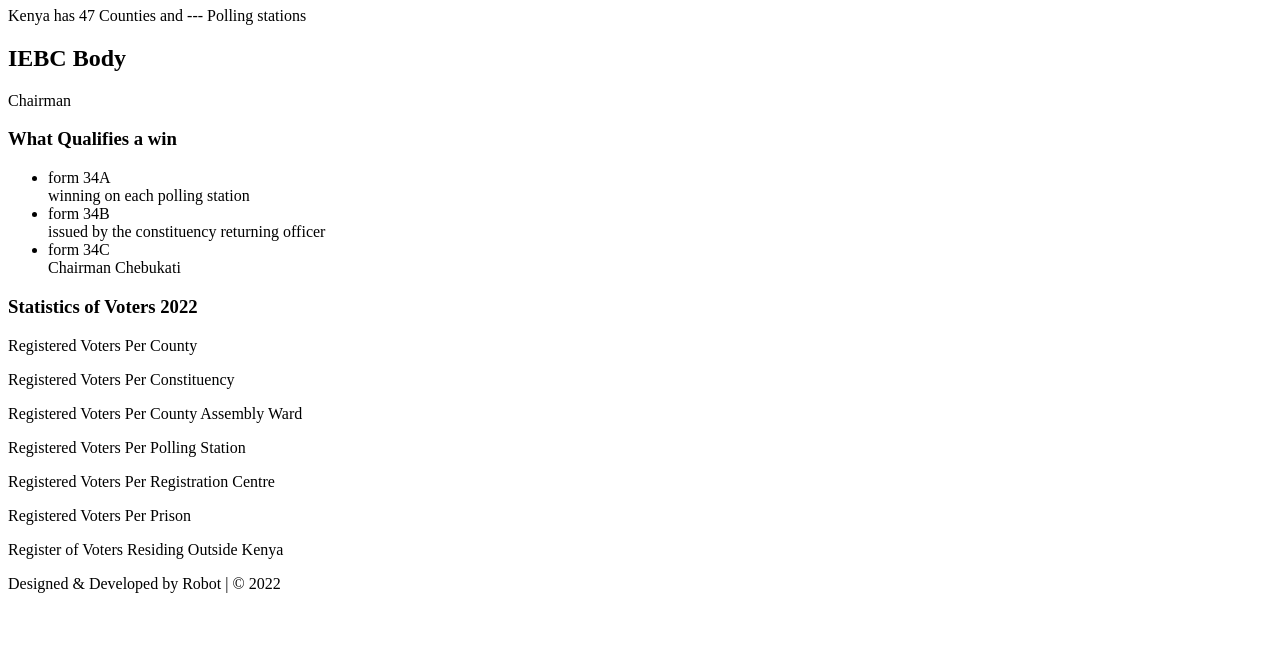
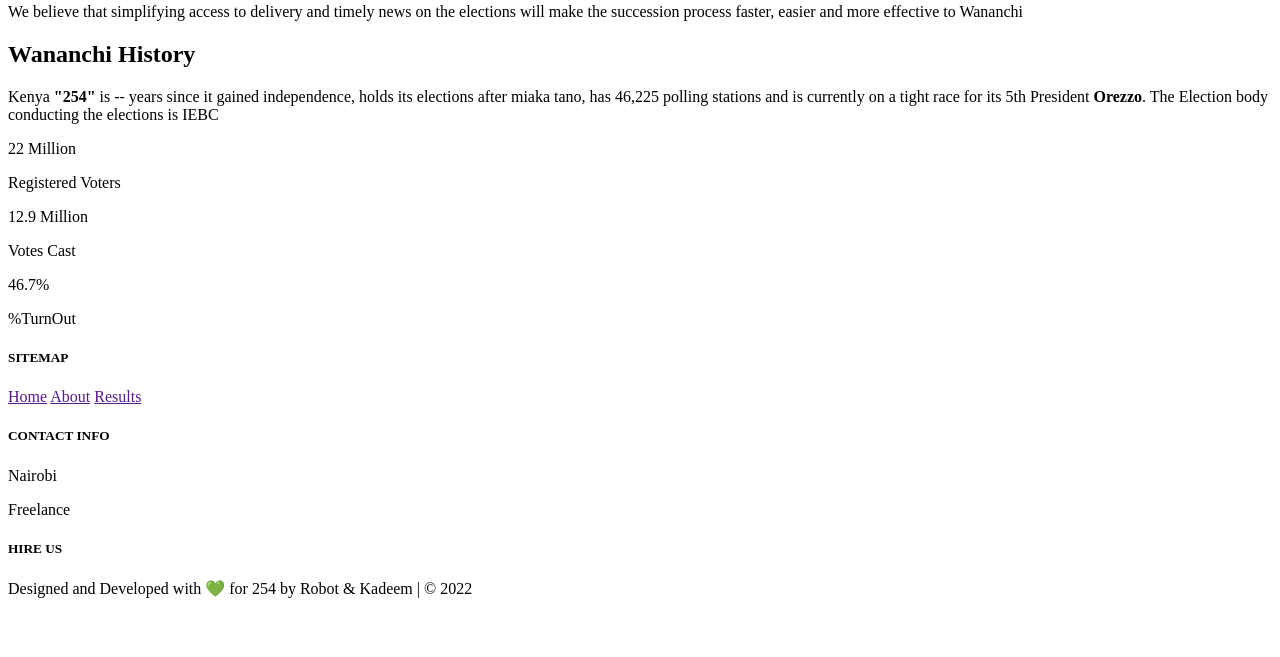
Before and after one commit to ngala21/mhesh, a plain HTML site: page mhesh/about.html in a window 1280 px wide. Shown: the part 143-800 px from the top of the page. Drawn offline with Linux system fonts and the light colour scheme.

Commit message:
designed a wireframe and changed the html content

```diff
--- a/mhesh/about.html
+++ b/mhesh/about.html
@@ -2,13 +2,21 @@
 <html lang="en" dir="ltr">
 
 <head>
-    <title>Kenya 2022 General Elections</title>
+    <!-- Meta Tags -->
+    <meta charset="utf-8">
+    <meta name="author" content="Robot,Kadeem">
+    <meta name="description" content="Provisional Results for 2022 Kenya General Election">
+    <meta name="keywords" content="Kenya, Provisional Results, 2022, General Election">
+    <!-- Page Title -->
+    <title>About | Kenya's Choice</title>
     <!-- favicon -->
-    <link rel="shortcut icon" href="favicon.ico" type="image/x-icon">
+    <link rel="shortcut icon" href="images/ke.png" type="image/x-icon">
 </head>
 
 <body>
+    <div class="header">
         <nav>
+            <a href="">Kenya's Choice</a>
             <ul>
                 <li><a href="index.html">Home</a></li>
                 <li><a href="about.html">About</a></li>
@@ -16,39 +24,68 @@
             </ul>
         </nav>
 
-    <h1>Elimisha Mwananchi</h1>
+    </div>
 
+    <div class="about">
         <p>
-            Kenya has 47 Counties and --- Polling stations
+            We are on a mission to Elimisha Wananchi and Update them on the latest news on nani amechukua kiti na ni ya mtaa gani
         </p>
-    <h2>IEBC Body</h2>
-        <p>Chairman</p>
+        <p>
+            We believe that simplifying access to delivery and timely news on the elections will make the succession process faster, easier and more effective to Wananchi
+        </p>
 
-    <h3>What Qualifies a win</h3>
-        <ul>
-            <li>form 34A</li>
-            winning on each polling station
-            <li>form 34B</li>
-            issued by the constituency returning officer
-            <li>form 34C</li>
-            Chairman Chebukati
+        <h2>Wananchi History</h2>
+        <p>
+            Kenya <strong>"254"</strong> is -- years since it gained independence, holds its elections after miaka tano, has 46,225 polling stations and is currently on a tight race for its 5th President <strong>Orezzo</strong>. The Election body conducting the elections is <abbr>IEBC</abbr>
+        </p>
 
-        </ul>
 
-    <h3>Statistics of Voters 2022</h3>
-    <p>Registered Voters Per County</p>
-    <p>Registered Voters Per Constituency</p>
-    <p>Registered Voters Per County Assembly Ward</p>
-    <p>Registered Voters Per Polling Station</p>
-    <p>Registered Voters Per Registration Centre</p>
-    <p>Registered Voters Per Prison</p>
-    <p>Register of Voters Residing Outside Kenya</p>
+        <div class="row">
+            <!-- All the text on this row should be bolded -->
+            <div class="form-a">
+                <p>22 Million</p>
+                <p>Registered Voters</p>
+            </div>
+            <div class="form-b">
+                <p>12.9 Million</p>
+                <p>Votes Cast</p>
+            </div>
+            <div class="form-c">
+                <p>46.7%</p>
+                <p>%TurnOut</p>
+            </div>
+        </div>
+        </div>
+    </div>
 
 
 
-    <footer>
-        <p>Designed & Developed by Robot | &#169; 2022</p>
-    </footer>
+    <div class="footer">
+        <div class="row">
+            <div class="sitemap">
+                <h5>SITEMAP</h5>
+                <a href="">Home</a>
+                <a href="">About</a>
+                <a href="">Results</a>
+            </div>
+
+            <div class="">
+                <h5>CONTACT INFO</h5>
+                <p>Nairobi</p>
+                <p>Freelance</p>
+            </div>
+
+            <div>
+                <h5>HIRE US</h5>
+
+            </div>
+        </div>
+
+    </div>
+    <p>Designed and Developed with &#x1F49A; for 254 by Robot & Kadeem | &#169; 2022</p>
+    <a href="#">
+        <i class="fa fa-angle-up"></i>
+    </a>
 </body>
 
 </html>
```
Also changed, not shown: mhesh/index.html (+59 -40 lines), mhesh/results.html (+58 -69 lines). Lines whose indentation alone changed are shown as unchanged.
